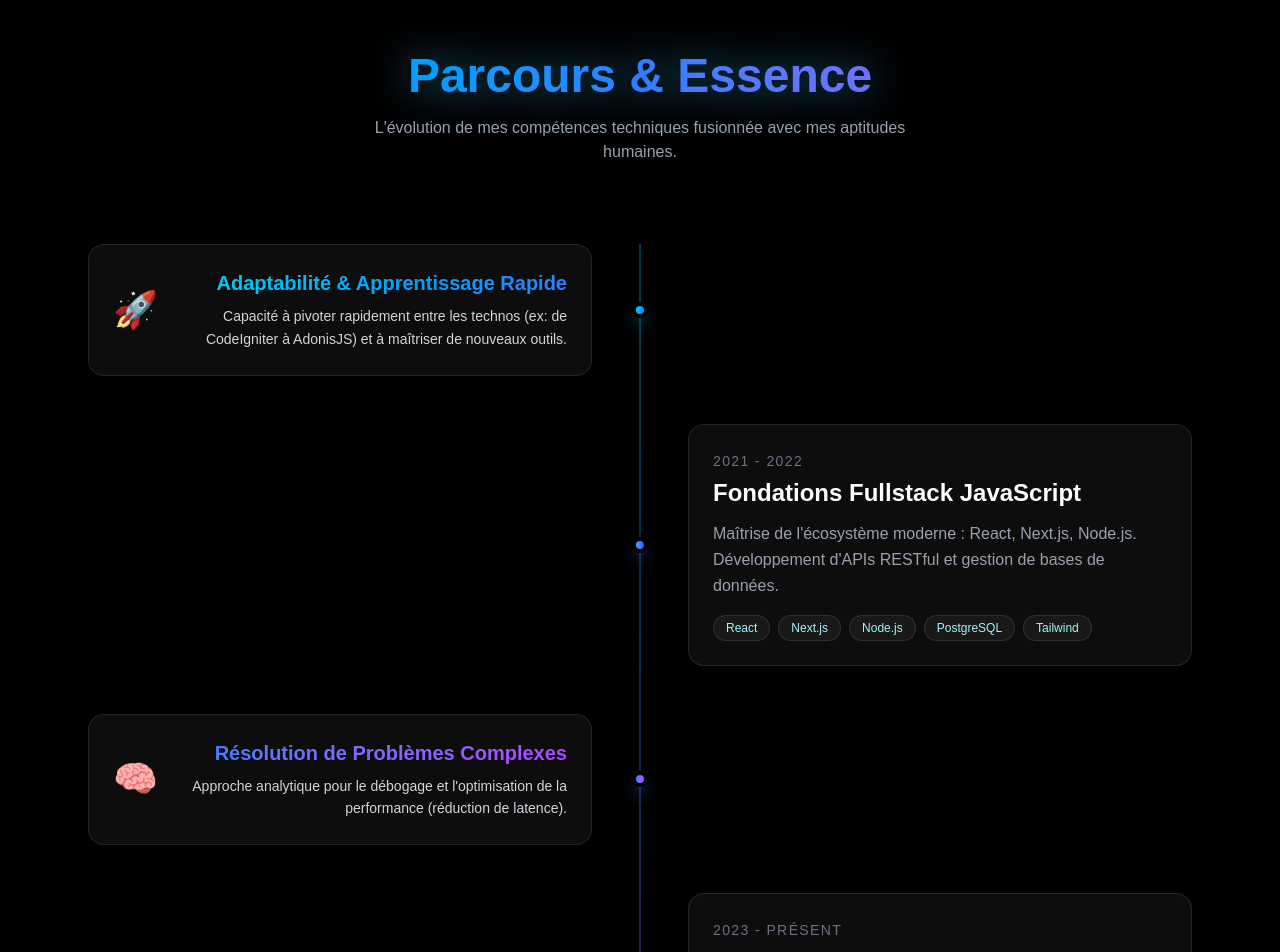
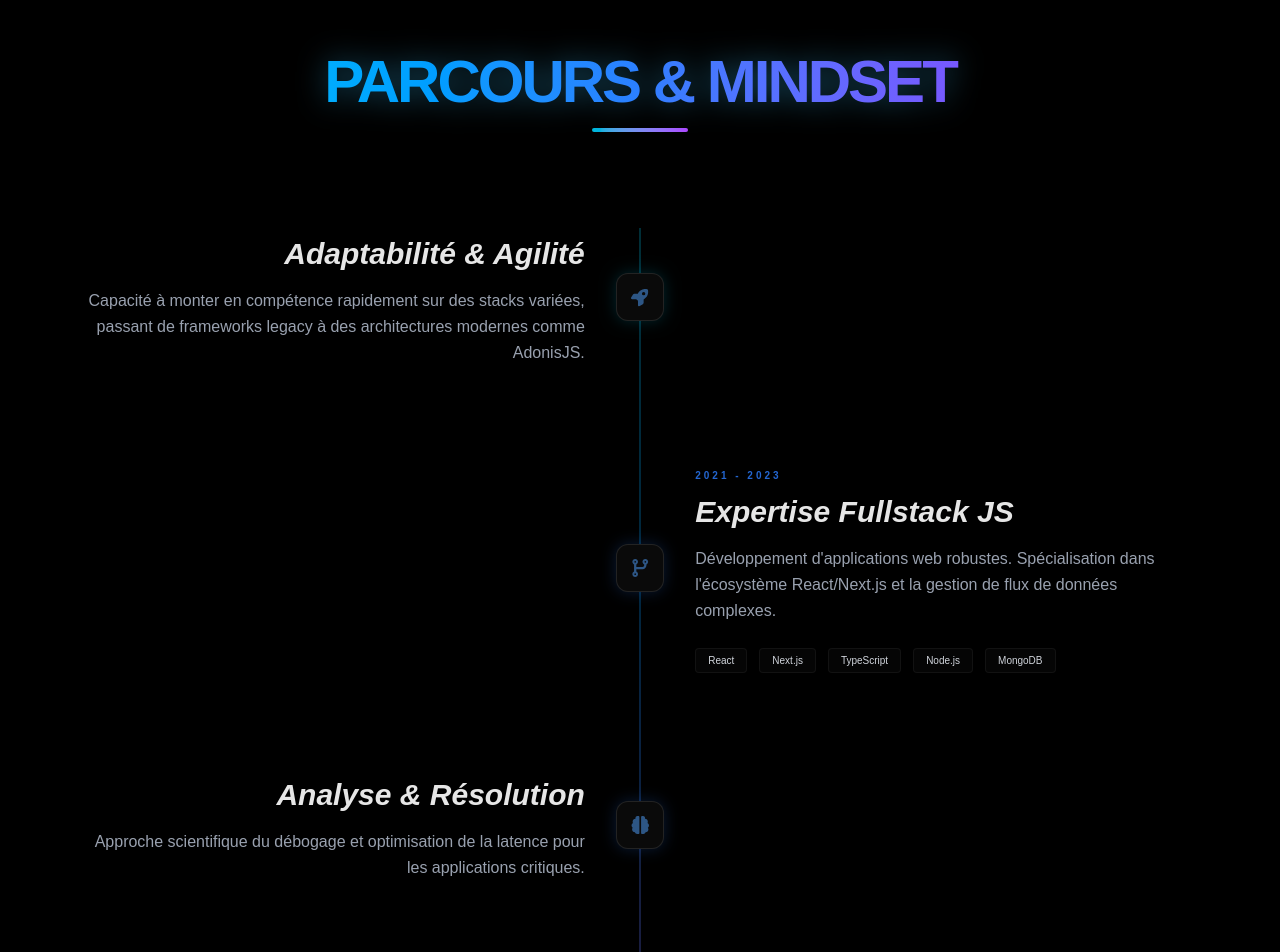
Before and after one commit to Mirindra-lan/Portfolio, a Next.js app: page / in a window 1280 px wide. Shown: the part 2780-3732 px from the top of the page. Built offline with nearby package versions, Linux system fonts and the light colour scheme.

Commit message:
Update softSkills.tsx

```diff
--- a/app/components/softSkills.tsx
+++ b/app/components/softSkills.tsx
@@ -1,112 +1,123 @@
 import React from 'react';
+import { FontAwesomeIcon } from '@fortawesome/react-fontawesome';
+import {
+  faRocket,
+  faBrain,
+  faUsers,
+  faMicrochip,
+  faCodeBranch
+} from '@fortawesome/free-solid-svg-icons';
+import { faJs, faReact, faNodeJs, faDocker } from '@fortawesome/free-brands-svg-icons';
+import { IconDefinition } from '@fortawesome/fontawesome-svg-core';
+
+// Définition de l'interface typée
+interface Step {
+  type: 'soft' | 'tech';
+  title: string;
+  desc: string;
+  date?: string;
+  icon: IconDefinition; // On utilise le type officiel de FontAwesome
+  tech?: string[];
+  color: string;
+  glow: string;
+}
 
 export default function JourneyAndSoftSkills() {
-  const steps = [
+  const steps: Step[] = [
     {
       type: 'soft',
-      title: 'Adaptabilité & Apprentissage Rapide',
-      desc: 'Capacité à pivoter rapidement entre les technos (ex: de CodeIgniter à AdonisJS) et à maîtriser de nouveaux outils.',
-      icon: '🚀',
+      title: 'Adaptabilité & Agilité',
+      desc: 'Capacité à monter en compétence rapidement sur des stacks variées, passant de frameworks legacy à des architectures modernes comme AdonisJS.',
+      icon: faRocket,
       color: 'from-cyan-400 to-blue-500',
-      shadow: 'shadow-cyan-500/40',
+      glow: 'shadow-cyan-500/20',
     },
     {
       type: 'tech',
-      title: 'Fondations Fullstack JavaScript',
-      date: '2021 - 2022',
-      desc: 'Maîtrise de l\'écosystème moderne : React, Next.js, Node.js. Développement d\'APIs RESTful et gestion de bases de données.',
-      tech: ['React', 'Next.js', 'Node.js', 'PostgreSQL', 'Tailwind'],
+      title: 'Expertise Fullstack JS',
+      date: '2021 - 2023',
+      desc: "Développement d'applications web robustes. Spécialisation dans l'écosystème React/Next.js et la gestion de flux de données complexes.",
+      icon: faCodeBranch,
+      tech: ['React', 'Next.js', 'TypeScript', 'Node.js', 'MongoDB'],
       color: 'from-blue-400 to-blue-600',
-      shadow: 'shadow-blue-500/40',
+      glow: 'shadow-blue-500/20',
     },
     {
       type: 'soft',
-      title: 'Résolution de Problèmes Complexes',
-      desc: 'Approche analytique pour le débogage et l\'optimisation de la performance (réduction de latence).',
-      icon: '🧠',
+      title: 'Analyse & Résolution',
+      desc: 'Approche scientifique du débogage et optimisation de la latence pour les applications critiques.',
+      icon: faBrain,
       color: 'from-blue-500 to-purple-500',
-      shadow: 'shadow-blue-500/40',
+      glow: 'shadow-blue-500/20',
     },
     {
       type: 'tech',
-      title: 'Spécialisation Audio & Temps Réel',
-      date: '2023 - Présent',
-      desc: 'Conception d\'architectures complexes intégrant ASR (Vosk), TTS et communication basse latence (WebRTC, WebSocket).',
-      tech: ['AdonisJS', 'WebRTC', 'WebSocket', 'Vosk (ASR)', 'Docker'],
+      title: 'Systèmes Audio Temps Réel',
+      date: '2024 - Présent',
+      desc: 'Ingénierie de solutions de communication intelligente : intégration ASR/TTS et protocoles WebRTC/WebSockets.',
+      icon: faMicrochip,
+      tech: ['WebRTC', 'Vosk', 'AdonisJS', 'Docker', 'Socket.io'],
       color: 'from-purple-400 to-purple-600',
-      shadow: 'shadow-purple-500/40',
+      glow: 'shadow-purple-500/20',
     },
     {
       type: 'soft',
       title: 'Communication & Mentorat',
-      desc: 'Vulgarisation de concepts techniques et partage de connaissances (expérience académique/associative).',
-      icon: '🤝',
+      desc: 'Facilitateur au sein d’équipes techniques et engagement dans l’orientation académique pour les futurs ingénieurs.',
+      icon: faUsers,
       color: 'from-purple-500 to-pink-500',
-      shadow: 'shadow-purple-500/40',
+      glow: 'shadow-purple-500/20',
     }
   ];
 
   return (
     <section id="journey" className="py-24 text-white bg-black scroll-mt-24">
-      {/* Titre avec le même style que "My Skills" */}
-      <div className="text-center mb-20">
-        <h2 className="text-5xl font-bold bg-gradient-to-r from-cyan-400 via-blue-500 to-purple-500 bg-clip-text text-transparent drop-shadow-[0_0_20px_rgba(56,189,248,0.6)]">
-          Parcours & Essence
+      <div className="text-center mb-24 px-6">
+        <h2 className="text-4xl md:text-6xl font-black bg-gradient-to-r from-cyan-400 via-blue-500 to-purple-600 bg-clip-text text-transparent drop-shadow-[0_0_15px_rgba(56,189,248,0.4)] uppercase tracking-tighter">
+          Parcours & Mindset
         </h2>
-        <p className="text-gray-400 mt-4 max-w-xl mx-auto">
-          L'évolution de mes compétences techniques fusionnée avec mes aptitudes humaines.
-        </p>
+        <div className="h-1 w-24 bg-gradient-to-r from-cyan-500 to-purple-500 mx-auto mt-4 rounded-full"></div>
       </div>
 
       <div className="max-w-6xl mx-auto px-6 relative">
-        {/* Ligne centrale décorative (Le Chemin Neural) */}
-        <div className="absolute left-1/2 transform -translate-x-1/2 h-full w-0.5 bg-gradient-to-b from-cyan-500 via-blue-500 to-purple-500 opacity-30"></div>
+        {/* Rail central minimaliste */}
+        <div className="absolute left-6 md:left-1/2 md:-translate-x-1/2 h-full w-[1px] bg-gradient-to-b from-cyan-500/50 via-blue-500/50 to-purple-500/50"></div>
 
-        <div className="space-y-12">
+        <div className="space-y-24">
           {steps.map((step, index) => (
-            <div key={index} className="relative flex items-center group">
+            <div key={index} className="relative flex items-start md:items-center">
 
-              {/* Point de connexion central lumineux */}
-              <div className={`absolute left-1/2 transform -translate-x-1/2 w-4 h-4 rounded-full bg-gradient-to-r ${step.color} border-4 border-black z-10 ${step.shadow} shadow-lg group-hover:scale-125 transition-transform duration-300`}></div>
+              {/* Icône flottante sur le rail */}
+              <div className={`absolute left-6 md:left-1/2 -translate-x-1/2 flex items-center justify-center w-12 h-12 rounded-xl bg-[#0a0a0a] border border-white/10 z-20 ${step.glow} shadow-[0_0_15px_rgba(0,0,0,0.5)]`}>
+                <FontAwesomeIcon icon={step.icon} className={`text-lg bg-gradient-to-br ${step.color} bg-clip-text text-transparent`} style={{ color: 'transparent', backgroundImage: `linear-gradient(to bottom right, var(--tw-gradient-stops))` }} />
+                {/* Fallback color si le gradient text ne s'applique pas à l'icône */}
+                <FontAwesomeIcon icon={step.icon} className={`text-lg absolute opacity-50 text-blue-400`} />
+              </div>
 
-              {/* Contenu - Alternance gauche/droite */}
-              <div className={`w-1/2 ${index % 2 === 0 ? 'pr-12 text-right' : 'pl-12 ml-auto text-left'}`}>
+              {/* Contenu avec design "Open-Air" (sans carte fermée) */}
+              <div className={`w-full md:w-[45%] pl-16 md:pl-0 ${index % 2 === 0 ? 'md:mr-auto md:text-right' : 'md:ml-auto md:text-left'}`}>
+                <div className="relative group">
+                  {step.type === 'tech' && (
+                    <span className="text-[10px] font-bold tracking-[0.3em] text-blue-500/80 uppercase">
+                      {step.date}
+                    </span>
+                  )}
 
-                {/* Structure "Non-Card" : Fond transparent, flou et bordure subtile */}
-                <div className={`p-6 rounded-2xl bg-white/5 backdrop-blur-xl border border-white/10 transition-all duration-300 group-hover:border-white/20 group-hover:bg-white/10 ${index % 2 === 0 ? 'hover:-translate-x-2' : 'hover:translate-x-2'}`}>
-
-                  {step.type === 'soft' ? (
-                    // Design pour Soft Skill
-                    <div className={`flex items-center gap-4 ${index % 2 === 0 ? 'justify-end' : ''}`}>
-                      <span className="text-4xl">{step.icon}</span>
-                      <div>
-                        <h3 className={`text-xl font-semibold bg-gradient-to-r ${step.color} bg-clip-text text-transparent`}>
+                  <h3 className="text-2xl md:text-3xl font-bold mt-2 text-white/90 group-hover:text-white transition-colors italic">
                     {step.title}
                   </h3>
-                        <p className="text-gray-300 mt-2 text-sm leading-relaxed">
-                          {step.desc}
-                        </p>
-                      </div>
-                    </div>
-                  ) : (
-                    // Design pour Parcours Technique
-                    <div>
-                      <span className="text-sm text-gray-500 uppercase tracking-widest">{step.date}</span>
-                      <h3 className="text-2xl font-bold mt-1 text-white group-hover:text-cyan-300 transition-colors">
-                        {step.title}
-                      </h3>
-                      <p className="text-gray-400 mt-3 text-base leading-relaxed">
+
+                  <p className="mt-4 text-gray-400 text-sm md:text-base leading-relaxed font-light">
                     {step.desc}
                   </p>
 
-                      {/* Badges tech - comme dans votre section Skills */}
-                      <div className={`flex flex-wrap gap-2 mt-4 ${index % 2 === 0 ? 'justify-end' : ''}`}>
-                        {step.tech.map(t => (
-                          <span key={t} className="px-3 py-1 text-xs rounded-full bg-white/5 border border-white/10 text-cyan-200">
+                  {step.tech && (
+                    <div className={`flex flex-wrap gap-3 mt-6 ${index % 2 === 0 ? 'md:justify-end' : 'justify-start'}`}>
+                      {step.tech.map((t) => (
+                        <span key={t} className="text-[10px] px-3 py-1 border border-white/5 bg-white/[0.02] text-gray-300 rounded-sm hover:border-blue-500/30 transition-colors">
                           {t}
                         </span>
                       ))}
-                      </div>
                     </div>
                   )}
                 </div>
```
Lines whose indentation alone changed are shown as unchanged.
